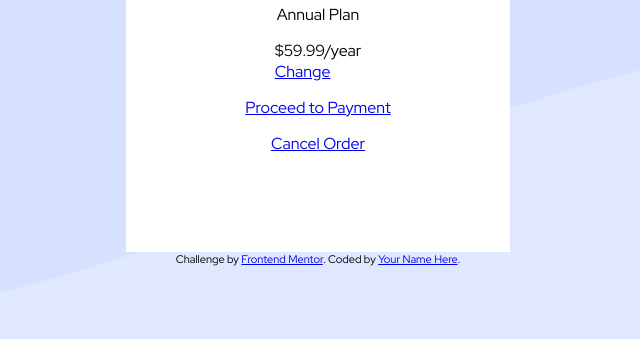
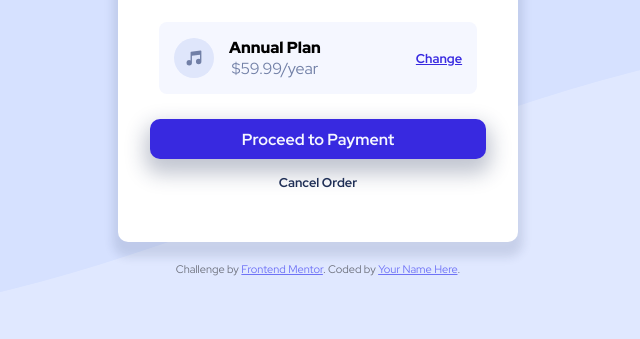
Before and after one commit to kaynantDEV/Order-summary-component, a plain HTML site: page index.html in a window 1280 px wide. Shown: the part 461-800 px from the top of the page, without its empty margins (322-962 px from the left). Drawn offline with Linux system fonts and the light colour scheme.

Commit message:
projeto concluido

```diff
--- a/index.html
+++ b/index.html
@@ -24,9 +24,13 @@
       <p>
         You can now listen to millions of songs, audiobooks, and podcasts on any
         device anywhere you like!
-      </p>  Annual Plan
+      </p>
       <div class="annual">
-        <p class="annual-price">$59.99/year</p>
+        <img src="images/icon-music.svg" alt="icon music">
+        <div class="annual-price">
+          <p>Annual Plan</p>
+          <p>$59.99/year</p>
+        </div>
         <a href="#">Change</a>
       </div>
       <a href="#" class="button-payment">Proceed to Payment</a>
--- a/style.css
+++ b/style.css
@@ -29,15 +29,17 @@ main{
     display: flex;
     flex-direction: column;
     align-items: center;
-
-    width: 30%;
+    width: 400px;
     height: 80%;
     background-color: white;
+    border-radius: 10px;
+    box-shadow: 0px 10px 10px 5px hsla(223, 47%, 23%, 0.124);
 }
 .main-img{
     width: 100%;
     height: 40%;
     background: url('images/illustration-hero.svg') no-repeat center / cover;
+    border-radius: 10px 10px 0px 0px;
 }
 .main-cont{
     display: flex;
@@ -45,8 +47,70 @@ main{
     align-items: center;
     justify-content: center;
     gap: 15px;
-    margin: 0 8%;
+    margin: 5% 8%;
+
+    & h1{
+        font-size: 1.5em;
+        font-weight: 900;
+        color: var(--Dark-blue);
+        margin-top: 10px;
+    }
+    & p{
+        text-align: center;
+        font-size: 1em;
+        color: var(--Desaturated-blue);
+
+    }
 }
 
+.annual{
+    display: flex;
+    align-items: center;
+    gap: 15px;
+    background-color: var(--Very-pale-blue);
+    border-radius: 8px;
+    padding: 15px 15px;
+    margin: 10px 0px;
 
-.attribution { font-size: 11px; text-align: center; }
+    & img{
+       width: 40px;
+    }
+    & a{
+        color: var(--Bright-blue);
+        font-size: 0.8em;
+        font-weight: 700;
+        margin-left: 80px;
+    }
+}
+.annual-price{
+    display: flex;
+    flex-direction: column;
+    align-items: center;
+    justify-content: center;
+}
+.annual-price p:first-child{
+    font-size: 1em;
+    font-weight: 900;
+    color: black;
+}
+.button-payment{
+    display: flex;
+    align-items: center;
+    justify-content: center;
+    width: 100%;
+    height: 40px;
+    background-color: var(--Bright-blue);
+    color: var(--Very-pale-blue);
+    text-decoration: none;
+    font-weight: 700;
+    border-radius: 10px;
+    box-shadow: 0px 10px 20px 5px hsla(223, 47%, 23%, 0.276);
+}
+.button-cancel{
+    font-size: 0.8em;
+    font-weight: 700;
+    color: var(--Dark-blue);
+    text-decoration: none;
+}
+
+.attribution { opacity: 0.5; font-size: 11px; text-align: center; margin-top: 20px;}
```
